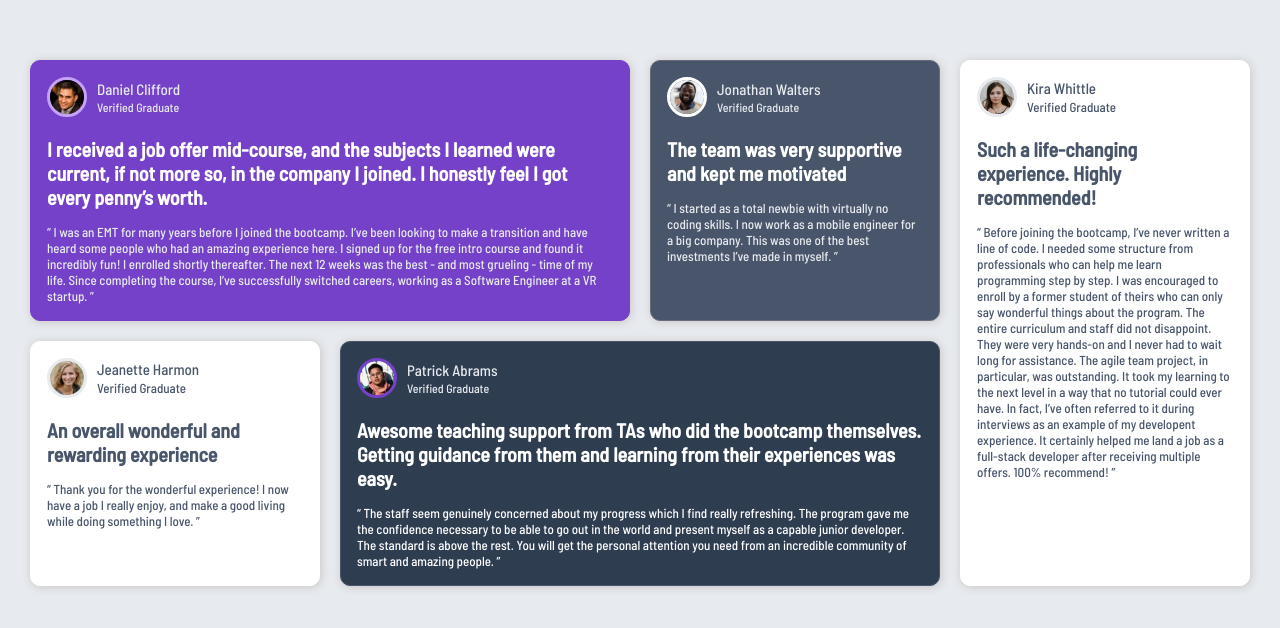
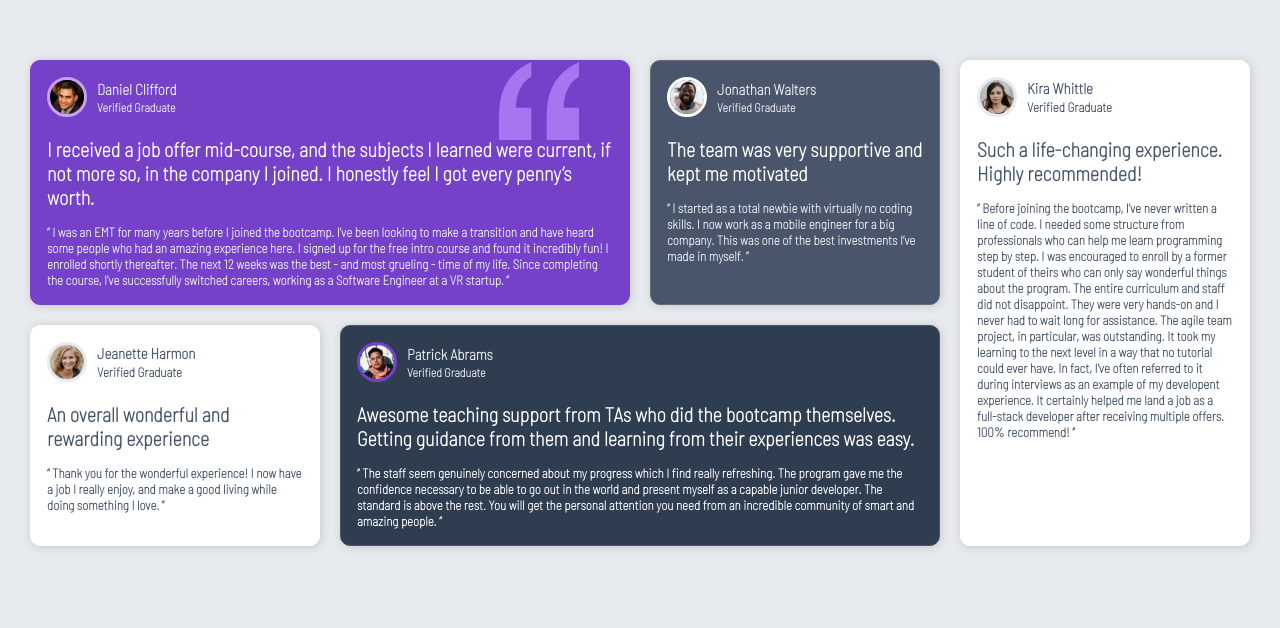
Before and after one commit to NetizenCode/testimonial-grid-section, a plain HTML site: page index.html in a window 1280 px wide. Drawn offline with Linux system fonts and the light colour scheme.

Commit message:
font weight modified

```diff
--- a/index.html
+++ b/index.html
@@ -21,6 +21,7 @@
        <span class="names">Daniel Clifford</span>
        <span class="verified">Verified Graduate</span>
       </div>
+      <img src="./images/bg-pattern-quotation.svg" class="quotation" alt="">
     </div>
        <p class="paragraph-1">
             I received a job offer mid-course, and the subjects I learned were current, if not more so,
--- a/style.css
+++ b/style.css
@@ -5,7 +5,7 @@
 }
 @font-face {
     font-family: DaSilva-light;
-    src: url(/fonts/Barlow_Semi_Condensed/BarlowSemiCondensed-Medium.ttf);
+    src: url(/fonts/Barlow_Semi_Condensed/BarlowSemiCondensed-Thin.ttf)
 }
 body {
     font-family: DaSilva-light;
@@ -25,6 +25,7 @@ body {
     border-radius: 10px;
     padding: 1rem;
     background-color: hsl(263, 55%, 52%);
+    position: relative;
     img {
         border-radius: 999px;
         border: 3px solid hsl(264, 82%, 80%);
@@ -40,8 +41,17 @@ body {
         margin-top: 15px;
         color: hsl(214, 17%, 92%);
         font-size: 13px;
-        font-weight: 400;
+        font-weight: 600;
     }
+.quotation {
+    border: none;
+    border-radius: 0%;
+    width: 80px;
+    position: absolute;
+    right: 50px;
+    top: 1px;
+    display: none;
+}
 }
 .avatar {
     display: flex;
@@ -56,11 +66,12 @@ body {
 .names {
     color: hsl(214, 17%, 92%);
     font-size: 15px;
-    font-weight: 500;
+    font-weight: 600;
 }
 .verified {
     color: hsl(214, 17%, 92%);
     font-size: 12px;
+    font-weight: 600;
 }
 
 .jonathan-card {
@@ -83,7 +94,7 @@ body {
         margin-top: 15px;
         color: hsl(214, 17%, 92%);
         font-size: 13px;
-        font-weight: 500;
+        font-weight: 600;
     }
 }
 
@@ -107,16 +118,18 @@ body {
         margin-top: 15px;
         color: hsl(217, 19%, 35%);
         font-size: 13px;
-        font-weight: 500;
+        font-weight: 600;
     }
 }
 .names-j {
     color: hsl(217, 19%, 35%);
     font-size: 15px;
+    font-weight: 600;
 }
 .verified-j {
     color: hsl(217, 19%, 35%);
     font-size: 13px;
+    font-weight: 600;
 }
 
 .patrick-card {
@@ -139,7 +152,7 @@ body {
         margin-top: 15px;
         color: hsl(0, 0%, 100%);
         font-size: 13px;
-        font-weight: 500;
+        font-weight: 600;
     }
 }
 
@@ -157,13 +170,13 @@ body {
         margin-top: 20px;
         color: hsl(217, 19%, 35%);
         font-size: 20px;
-        font-weight: 800;
+        font-weight: 600;
     }
     .paragraph-10 {
         margin-top: 15px;
         color: hsl(217, 19%, 35%);
         font-size: 13px;
-        font-weight: 500;
+        font-weight: 600;
     }
 }
 
@@ -174,6 +187,9 @@ body {
     .daniel-card {
         grid-column-start: 1;
         grid-column: 1 / span 2;
+        .quotation {
+            display: block;
+        }
     }
      .jonathan-card {
         grid-row: 1;
```
